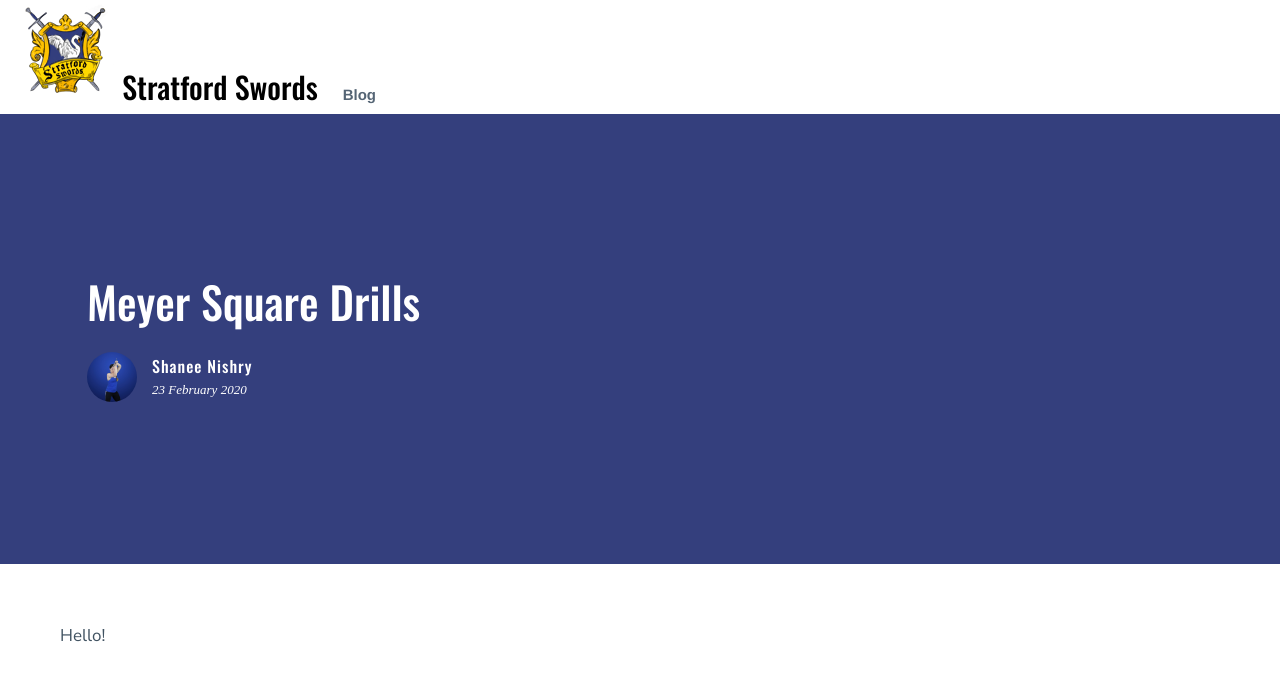
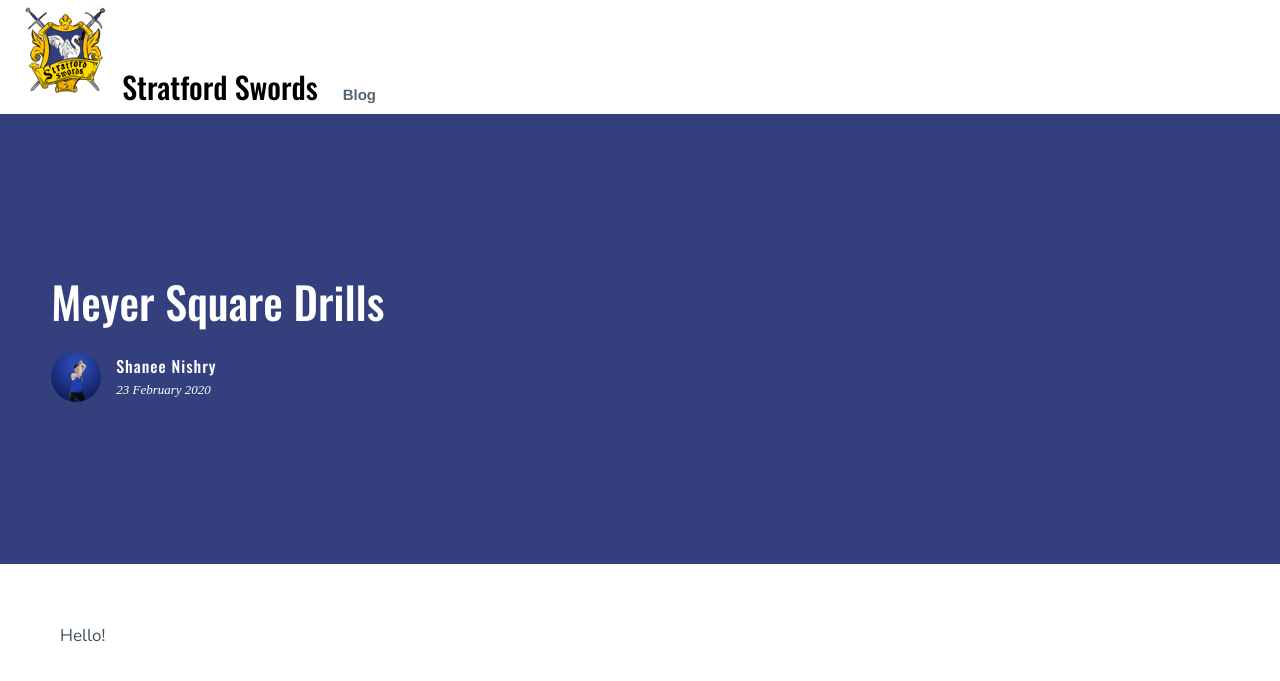
Before and after one commit to Lunarsong/stratford-swords, a Jekyll site: the page built from _posts/2020-02-23-Meyer-Square-Drills.markdown, in a window 1280 px wide. Shown: the top 681 px of the page. Built offline with Jekyll 4.4.1, drawn with Linux system fonts in a browser that asks for light colours.

Commit message:
Adjust padding.

```diff
--- a/assets/css/post.scss
+++ b/assets/css/post.scss
@@ -113,7 +113,7 @@ body {
     margin-left: auto;
     margin-right: auto;
     max-width: 1280px;
-    padding-left: 6.8%;
+    padding-left: 4%;
     transition: padding .2s;
     transition-property: padding;
     transition-duration: 0.2s;
```
